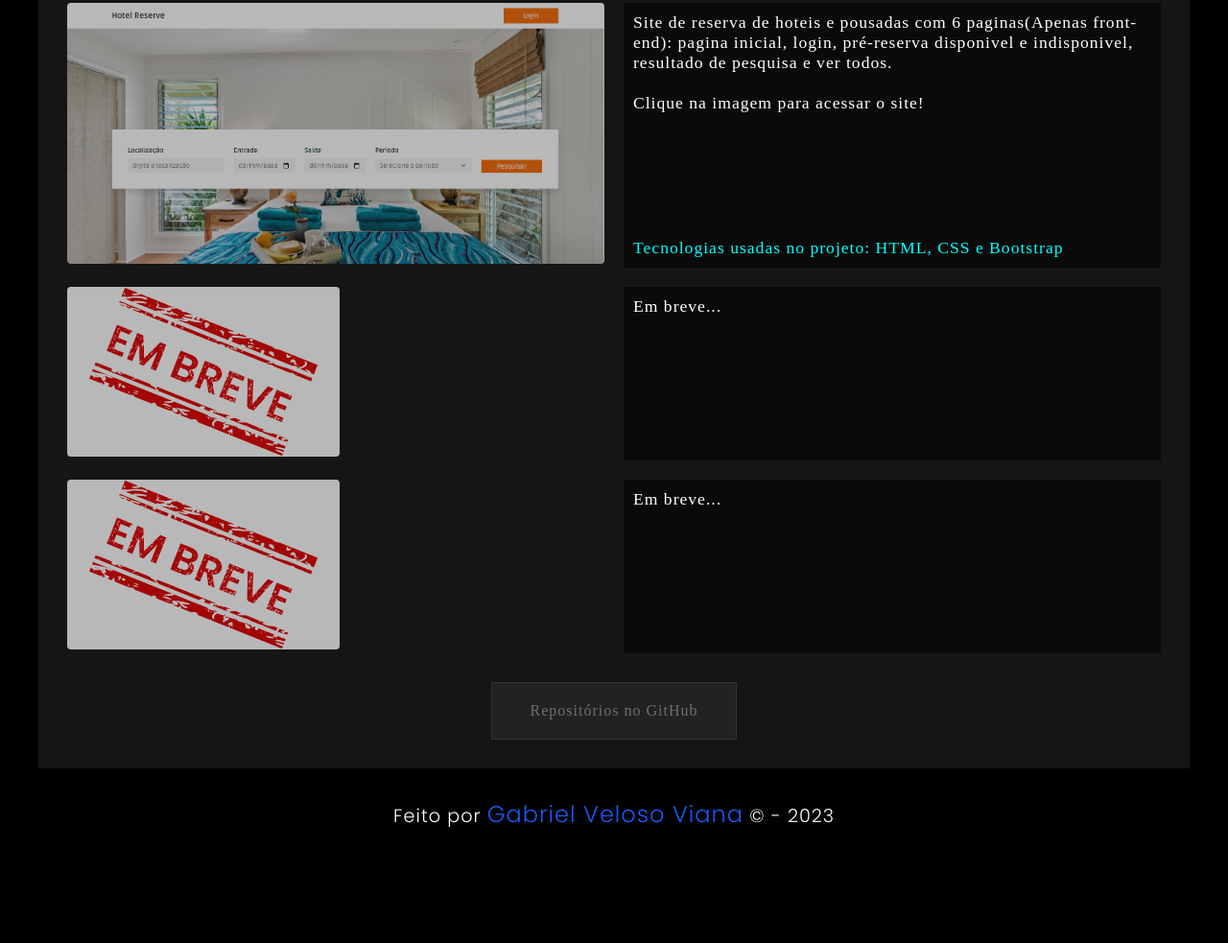
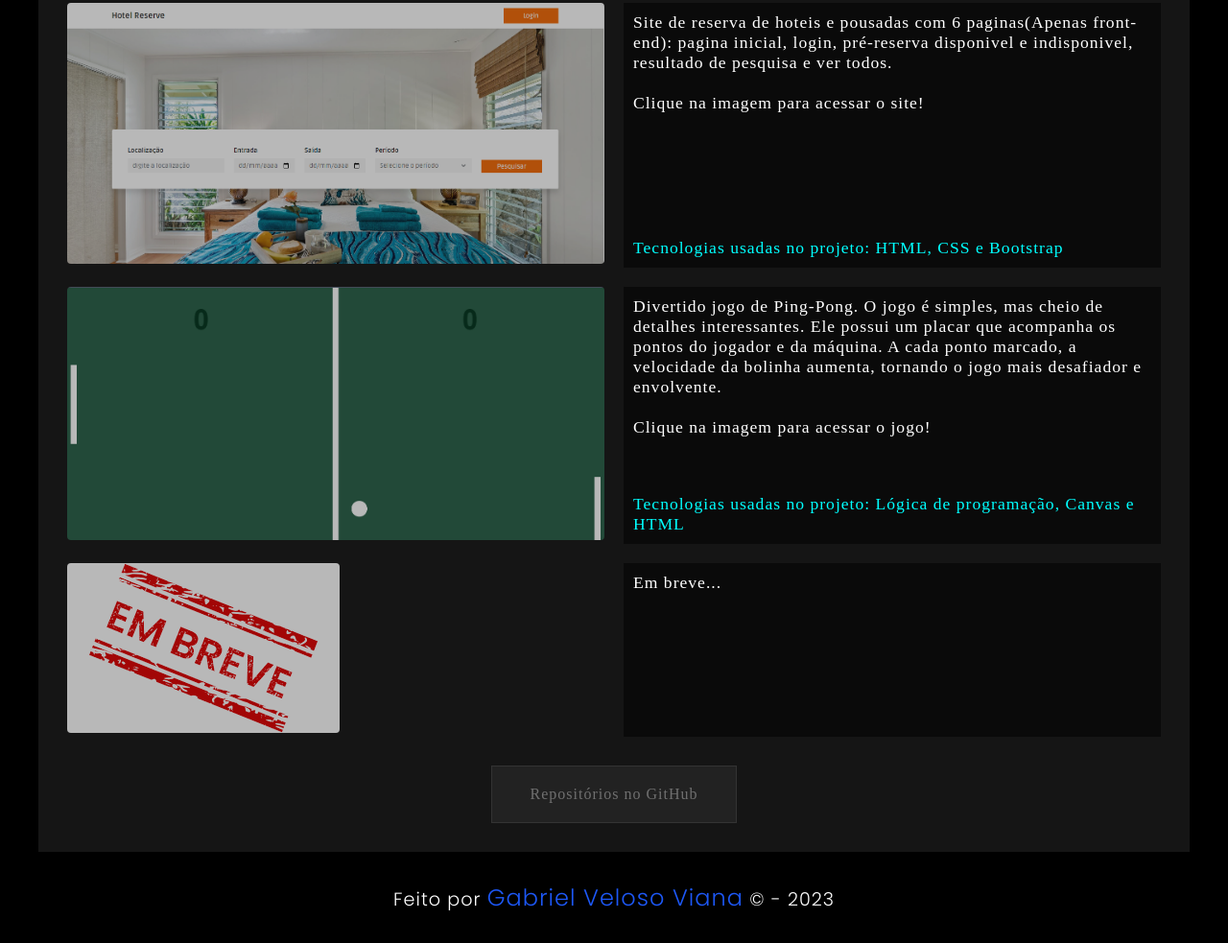
Before and after one commit to GabrielVelosoViana/Portfolio, a plain HTML site: page index.html in a window 1280 px wide. Shown: the part 3247-4230 px from the top of the page at 96% size. Before the commit the page ends 4143 px from the top, so only its background shows below. Drawn offline with Linux system fonts and the light colour scheme.

Commit message:
adicionando jogo de ping-pong e sua imagem

```diff
--- a/index.html
+++ b/index.html
@@ -228,11 +228,23 @@
           </div>
           <li class="expandir-imagem">
             <div class="project-container">
-              <img src="images/emBreve.png" alt="Em breve..." />
+              <a
+                class="link_projetos"
+                href="https://gabrielvelosoviana.github.io/ping-pong/"
+                target="_blank"
+                ><img src="images/pingPong_jogo.png" alt="Imagem do jogo de Ping-Pong"/>
+              </a>
             </div>
           </li>
           <div class="text-overlay">
-            <p>Em breve...</p>
+            <p>Divertido jogo de Ping-Pong. O jogo é simples, mas cheio de detalhes interessantes. Ele possui um placar que acompanha os pontos do jogador e da máquina. A cada ponto marcado, a velocidade da bolinha aumenta, tornando o jogo mais desafiador e envolvente.
+              <br>
+              <br>
+              Clique na imagem para acessar o jogo!
+              </p>
+
+
+                <span>Tecnologias usadas no projeto: Lógica de programação, Canvas e HTML </span>
           </div>
             <li class="expandir-imagem">
               <div class="project-container">
```
Also changed, not shown: images/pingPong_jogo.png (added).
